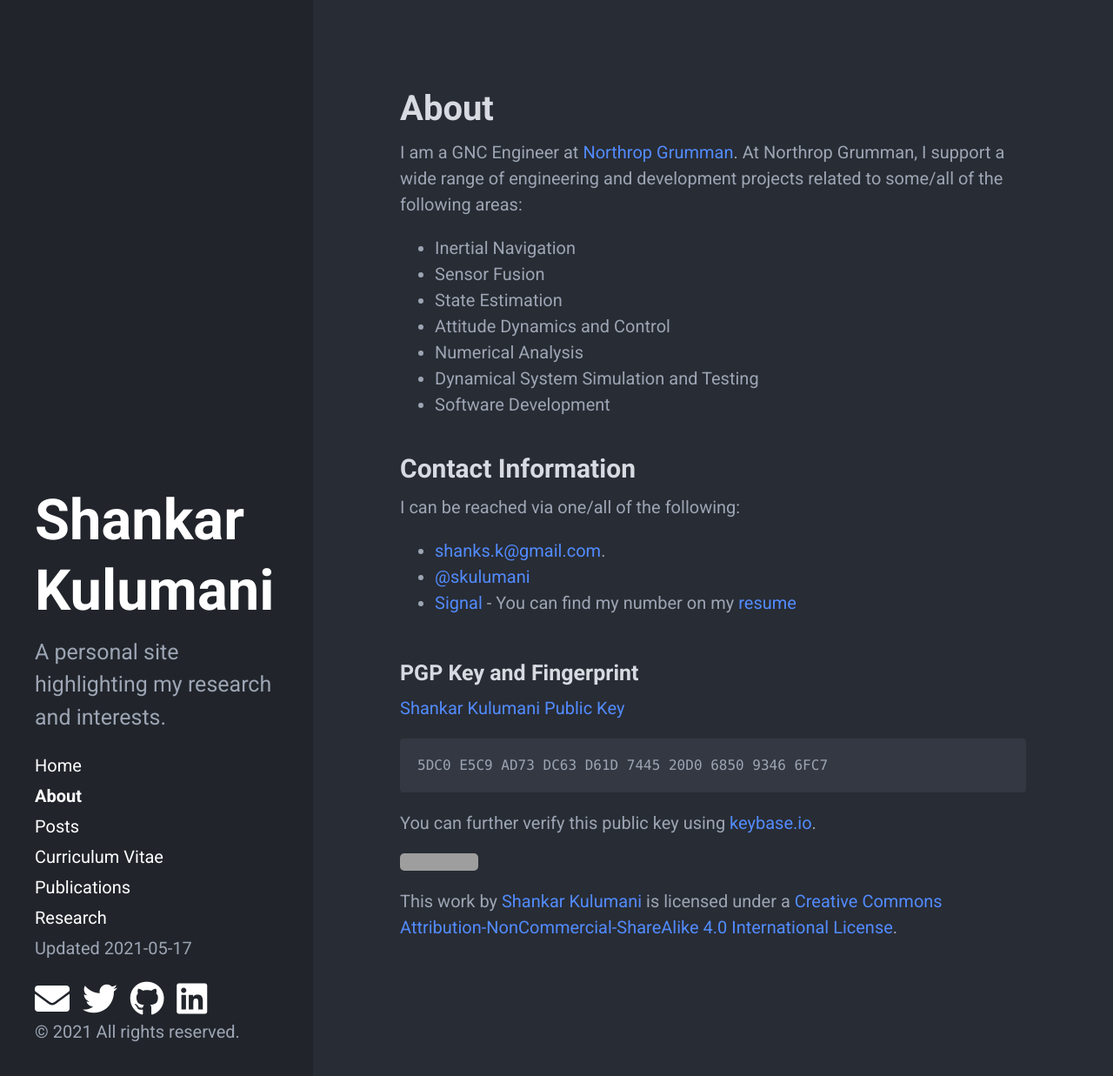
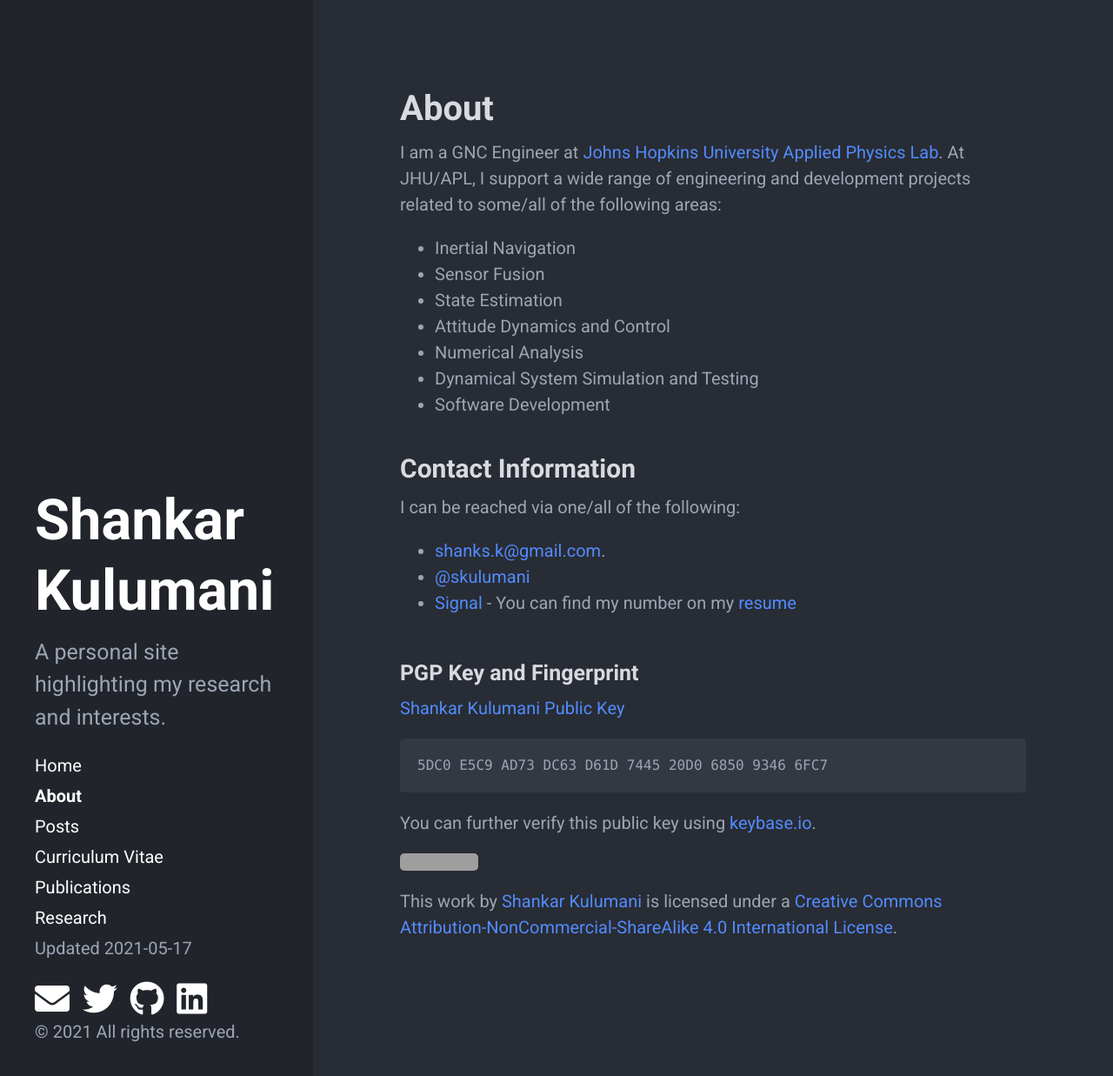
Before and after one commit to skulumani/skulumani.github.io, a Jekyll site: the page built from about.md, in a window 1280 px wide and 1241 px high. Shown: the top 1237 px of the window at 87% size. Built offline with Jekyll 4.4.1, drawn with Linux system fonts in a browser that asks for light colours; nearby versions of some CDN libraries; grey boxes are pictures that could not be loaded.

Commit message:
Update website

```diff
--- a/about.md
+++ b/about.md
@@ -17,8 +17,8 @@ At Collins, I support a wide range of engineering and development projects relat
 
 {% endcomment %}
 
-I am a GNC Engineer at [Northrop Grumman](https://www.northropgrumman.com/).
-At Northrop Grumman, I support a wide range of engineering and development projects related to some/all of the following areas:
+I am a GNC Engineer at [Johns Hopkins University Applied Physics Lab](https://www.jhuapl.edu).
+At JHU/APL, I support a wide range of engineering and development projects related to some/all of the following areas:
 * Inertial Navigation
 * Sensor Fusion
 * State Estimation
```
Also changed, not shown: cv.md (+2 -1 lines).
